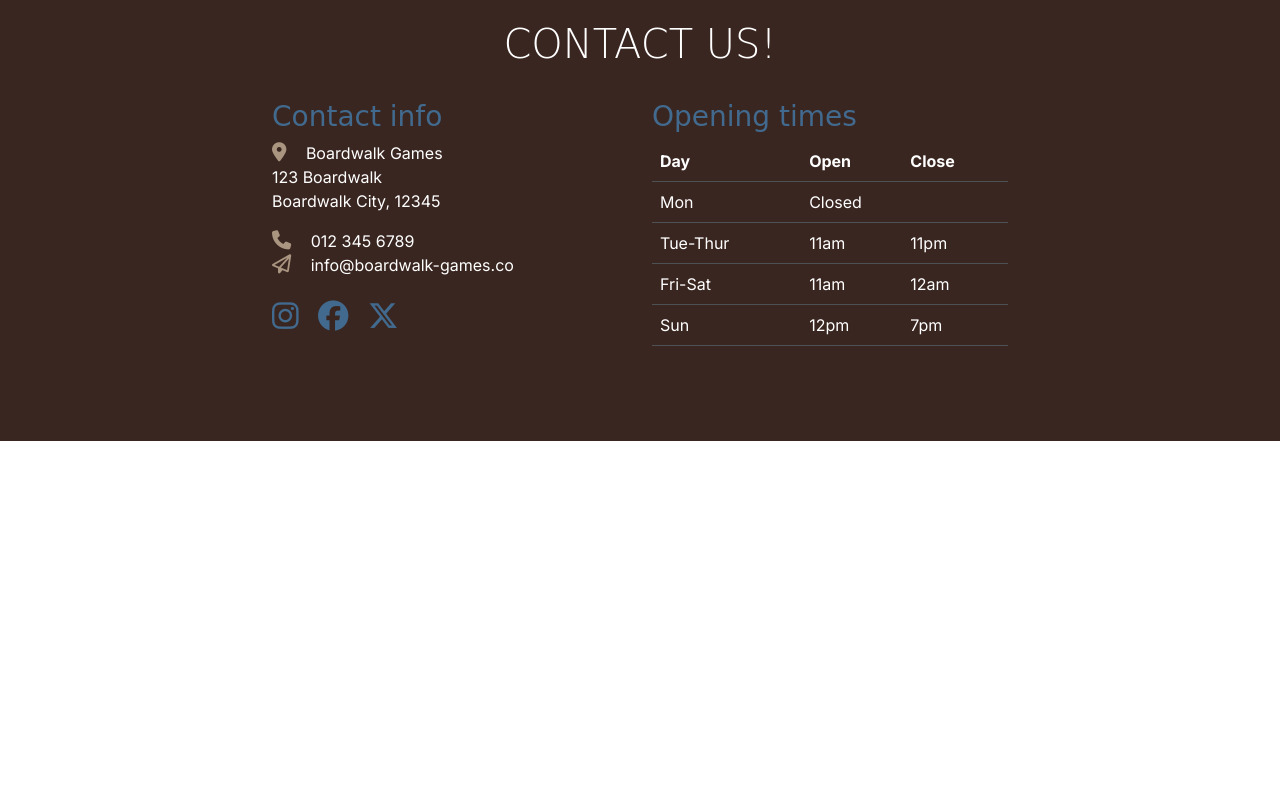
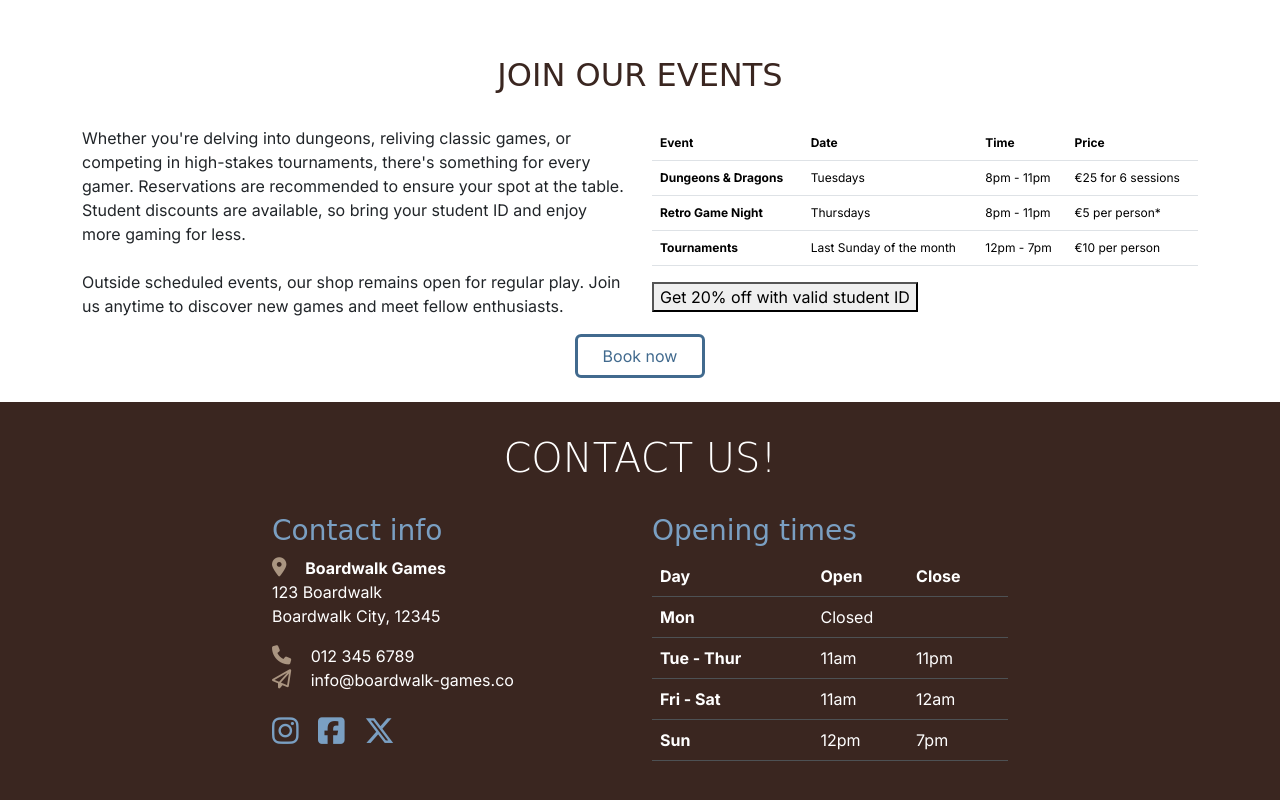
Before and after one commit to NickOcaz/boardwalk-games, a plain HTML site: page index.html in a window 1280 px wide. Shown: the part 1120-1920 px from the top of the page. Before the commit the page ends 1561 px from the top, so only its background shows below. Drawn offline with nearby package versions, Linux system fonts and the light colour scheme; a web font is replaced by a local one.

Commit message:
Event section added

```diff
--- a/assets/css/style.css
+++ b/assets/css/style.css
@@ -42,6 +42,37 @@ h2 {
     margin-bottom: 2rem;
 }
 
+
+#events .events-table {
+
+    font-size: 12px;
+}
+
+/* Buttons */
+
+.custom-button-filled {
+    border: 2px solid var(--highlight-color);
+    background-color: var(--highlight-color);
+    color: white;
+}
+
+.custom-button-filled:hover {
+    border: 2px solid var(--secondary-color);
+    background-color: var(--secondary-color);
+    color: white;
+}
+
+.custom-button-outline {
+    border: 3px solid var(--highlight-color);
+    padding: 7px 25px;
+    color: var(--highlight-color)
+}
+
+.custom-button-outline:hover {
+    background-color: var(--highlight-color);
+    color: white
+}
+
 /* Navbar */
 
 #navbar {
@@ -77,7 +108,7 @@ h2 {
     border: none;
 }
 
-/* footer / contact */
+/* Footer / contact */
 
 #contact {
     background-color: var(--primary-color);
@@ -86,33 +117,33 @@ h2 {
 }
 
 #contact h2 {
-    color:white;
+    color: white;
 }
 
-#contact .sub-heading.color{
+#contact .sub-heading-color {
     color: var(--highlight-color-light);
 }
 
 #contact i {
     color: var(--secondary-color);
     font-size: 1.2rem;
-    margin-right:15px;
+    margin-right: 15px;
 }
 
 #contact .social-links i {
-    color:var(--highlight-color);
+    color: var(--highlight-color-light);
     font-size: 1.9rem;
-    transition: color 0.3s; /* ease-in-out */
+    transition: color 0.3s ease-in-out;
 }
 
 #contact .social-links i:hover {
-    color:var(--secondary-color);
-    font-size: 1.9rem;
+    color: var(--secondary-color);
 }
 
 #contact .table-dark * {
-background-color: transparent;
+    background-color: transparent;
 }
+
 /* grid visualisation CSS for testing */
 
 /* .container,
@@ -126,6 +157,8 @@ background-color: transparent;
 } */
 
 /* Media queries */
+
+
 
 /* Medium devices (tablets, 768px and up) */
 @media screen and (min-width: 768px) {
--- a/index.html
+++ b/index.html
@@ -49,11 +49,11 @@
                     <li class="nav-item">
                         <a class="nav-link" href="#contact">Contact</a>
                     </li>
-                    <li class="nav">
-                        <a href="booking.html" class="btn btn-primary ms-lg" aria-current="page">Book now</a>
+                    <li class="nav-item">
+                        <a href="booking.html" class="btn custom-button-filled ms-lg-3">Book now</a>
                     </li>
                 </ul>
-             </div>
+            </div>
         </div>
     </nav>
 
@@ -68,6 +68,7 @@
                     café delights. Whether you're a casual gamer seeking a cosy nook to unwind, a board game enthusiast
                     ready for your next challenge, or a student gamer looking for a fun, affordable hangout, we've got
                     you covered.</p>
+                <a href="booking.html" class="btn custom-button-outline mb-4">Book now</a>
             </div>
             <div class="col-12 col-xl-6">
                 <div id="carouselExampleAutoplaying" class="carousel slide" data-bs-ride="carousel">
@@ -188,7 +189,61 @@
                         </div>
                     </div>
                 </div>
+            </div>
         </section>
+        <!-- Events info -->
+        <section id="events" class="container text-center">
+
+            <h2>Join our events</h2>
+            <div class="row events-description text-center ">
+                <div class="col-sm-12 col-md-12 col-lg-6 text-start">
+                    Whether you're delving into dungeons, reliving classic games, or competing in high-stakes tournaments, there's something for every gamer. Reservations are recommended to ensure your spot at the table. Student discounts are available, so bring your student ID and enjoy more gaming for less.
+                <p>
+                    <br>
+                    Outside scheduled events, our shop remains open for regular play. Join us anytime to discover new games and meet fellow enthusiasts.
+                </p>
+
+                </div>
+
+
+                <!-- Events table-->
+                <div class="col-12 col-md-12 col-lg-6 text-start align-start">
+                    <table class="table events-table" >
+                    <thead>
+                          <tr>
+                            <th scope="col">Event</th>
+                            <th scope="col">Date</th>
+                            <th scope="col">Time</th>
+                            <th scope="col">Price</th>
+                          </tr>
+                        </thead>
+                        <tbody>
+                          <tr>
+                            <th scope="row">Dungeons & Dragons</th>
+                            <td>Tuesdays</td>
+                            <td>8pm - 11pm</td>
+                            <td>€25 for 6 sessions</td>
+                          </tr>
+                          <tr>
+                            <th scope="row">Retro Game Night</th>
+                            <td>Thursdays</td>
+                            <td>8pm - 11pm</td>
+                            <td>€5 per person*</td>
+                          </tr>
+                          <tr>
+                            <th scope="row">Tournaments</th>
+                            <td>Last Sunday of the month</td>
+                            <td>12pm - 7pm</td>
+                            <td>€10 per person</td>
+                          </tr>
+                        </tbody>
+                      </table>
+                      <button type="button" class="class="btn custom-button-filled .cutom-button-outline ms-lg"">Get 20% off with valid student ID</button>
+                </div>
+            </div>
+<div><button type="button" class="btn custom-button-outline mb-4">Book now</button></div>
+        </section>
+
     </main>
 
     <!-- Footer / contact section -->
@@ -203,8 +258,8 @@
                 <div class="col-12 col-md-6 col-xl-4">
                     <h3 class="sub-heading-color">Contact info</h3>
                     <address>
-                        <strong></strong><i class="fa-solid fa-location-dot"></i> Boardwalk Games</strong><br>
-                        123 Boardwalk<BR>
+                        <strong><i class="fa-solid fa-location-dot"></i> Boardwalk Games</strong><br>
+                        123 Boardwalk<br>
                         Boardwalk City, 12345
                     </address>
                     <p><i class="fa-solid fa-phone"></i> 012 345 6789<br>
@@ -212,13 +267,13 @@
                     </p>
                     <div class="social-links my-4">
                         <a href="https://www.instagram.com" target="_blank"
-                            aria-label="Visit our Instagram page (open in new tab)"> <i
+                            aria-label="Visit our Instagram page (opens in a new tab)" rel="noopener"><i
                                 class="fa-brands fa-instagram"></i></a>
                         <a href="https://www.facebook.com" target="_blank"
-                            aria-label="Visit out Facebook page (open in new tab)"><i
-                                class="fa-brands fa-facebook"></i></a>
-                        <a href="https://www.twitter.com" target="_blank"
-                            aria-label="Visit out X feed (open in new tab)"><i class="fa-brands fa-x-twitter"></i></a>
+                            aria-label="Visit our Facebook page (opens in a new tab)" rel="noopener"><i
+                                class="fa-brands fa-square-facebook"></i></a>
+                        <a href="https://www.x.com" target="_blank" aria-label="Visit our X feed (opens in a new tab)"
+                            rel="noopener"><i class="fa-brands fa-x-twitter"></i></a>
                     </div>
                 </div>
 
@@ -235,26 +290,24 @@
                         </thead>
                         <tbody>
                             <tr>
-                                <td>Mon</td>
+                                <th scope="row">Mon</th>
                                 <td colspan="2">Closed</td>
                             </tr>
                             <tr>
-                                <td>Tue-Thur</td>
+                                <th scope="row">Tue - Thur</th>
                                 <td>11am</td>
                                 <td>11pm</td>
                             </tr>
                             <tr>
-                                <td>Fri-Sat</td>
+                                <th scope="row">Fri - Sat</th>
                                 <td>11am</td>
                                 <td>12am</td>
                             </tr>
                             <tr>
-                            <tr>
-                                <td>Sun</td>
+                                <th scope="row">Sun</th>
                                 <td>12pm</td>
                                 <td>7pm</td>
                             </tr>
-                            <tr>
                         </tbody>
                     </table>
                 </div>
@@ -266,8 +319,10 @@
     <script src="https://cdn.jsdelivr.net/npm/bootstrap@5.3.3/dist/js/bootstrap.bundle.min.js"
         integrity="sha384-YvpcrYf0tY3lHB60NNkmXc5s9fDVZLESaAA55NDzOxhy9GkcIdslK1eN7N6jIeHz" crossorigin="anonymous">
         </script>
+
     <!-- Font Awesome kit -->
     <script src="https://kit.fontawesome.com/aa9af45995.js" crossorigin="anonymous"></script>
 
 </body>
+
 </html>
```
Also changed, not shown: booking.html (+1 -1 lines), game-library.html (+1 -1 lines), success.html (+1 -1 lines).
